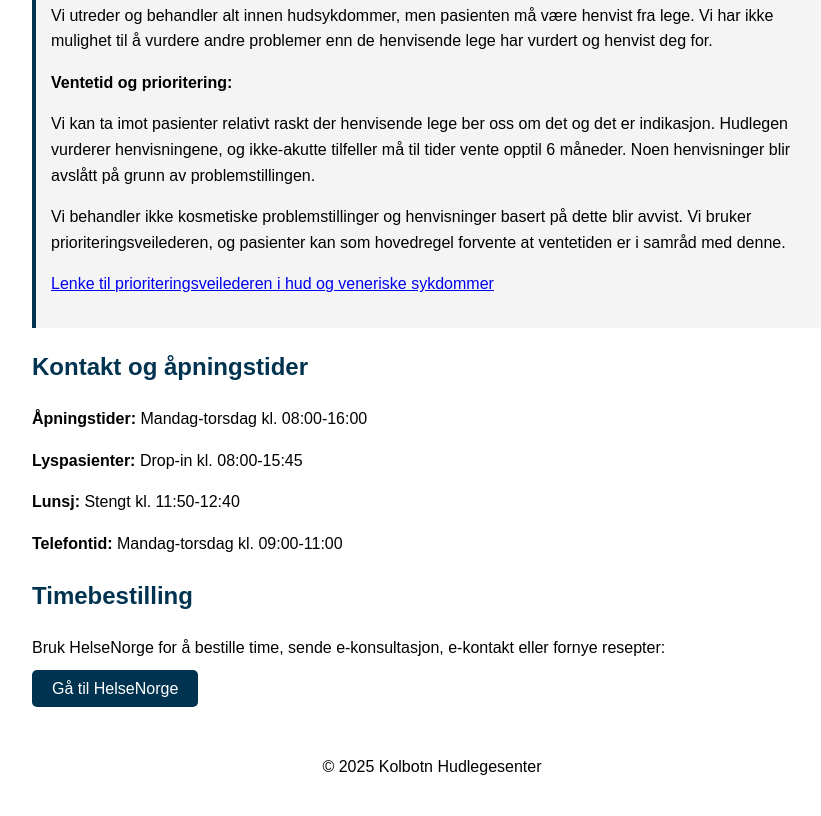
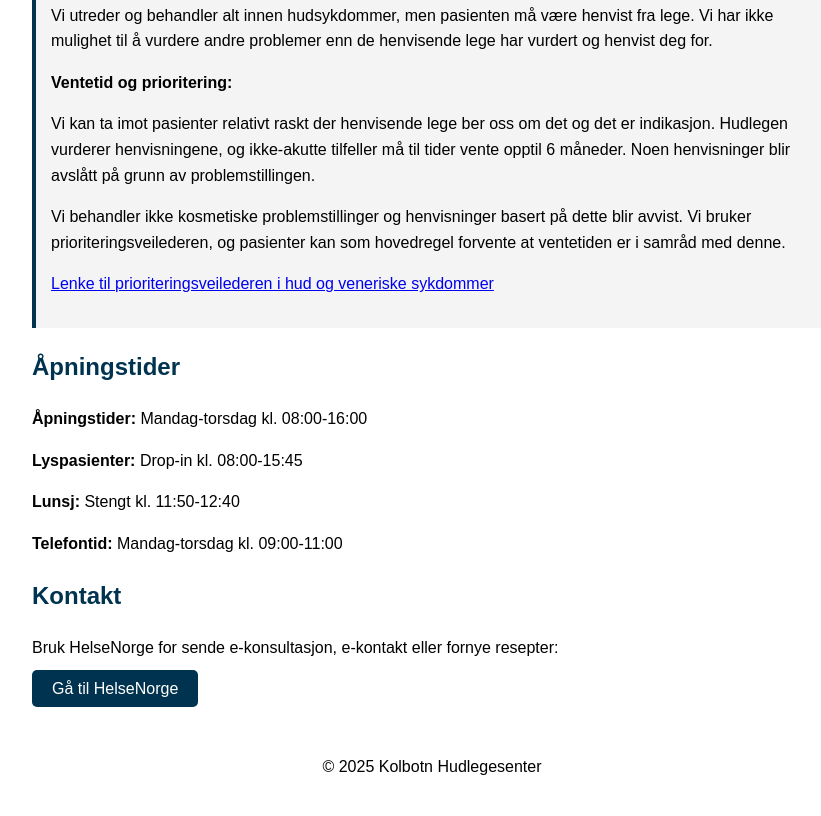
Before and after one commit to eivindhalvorsen/kolbotn-hudlegesenter, a plain HTML site: page index.html in a window 1280 px wide. Shown: the part 570-1386 px from the top of the page, without its empty margins (208-1029 px from the left). Drawn offline with Linux system fonts and the light colour scheme.

Commit message:
Update index.html
endret index.html første gang

```diff
--- a/index.html
+++ b/index.html
@@ -44,15 +44,15 @@
     <p><a href="https://www.helsedirektoratet.no/veiledere/prioriteringsveileder-hud-og-veneriske-sykdommer" target="_blank">Lenke til prioriteringsveilederen i hud og veneriske sykdommer</a></p>
   </section>
   <section>
-    <h2>Kontakt og åpningstider</h2>
+    <h2>Åpningstider</h2>
     <p><strong>Åpningstider:</strong> Mandag-torsdag kl. 08:00-16:00</p>
     <p><strong>Lyspasienter:</strong> Drop-in kl. 08:00-15:45</p>
     <p><strong>Lunsj:</strong> Stengt kl. 11:50-12:40</p>
     <p><strong>Telefontid:</strong> Mandag-torsdag kl. 09:00-11:00</p>
   </section>
   <section>
-    <h2>Timebestilling</h2>
-    <p>Bruk HelseNorge for å bestille time, sende e-konsultasjon, e-kontakt eller fornye resepter:</p>
+    <h2>Kontakt</h2>
+    <p>Bruk HelseNorge for sende e-konsultasjon, e-kontakt eller fornye resepter:</p>
     <p><a class="button" href="https://helsenorge.no" target="_blank">Gå til HelseNorge</a></p>
   </section>
   <footer>
```
